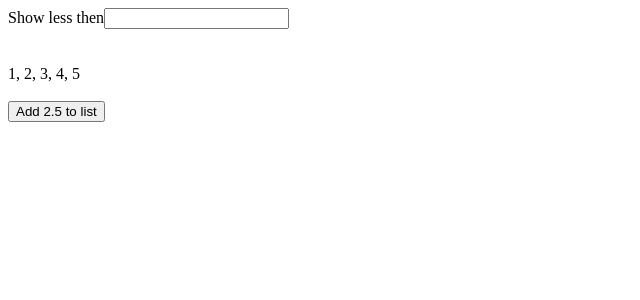
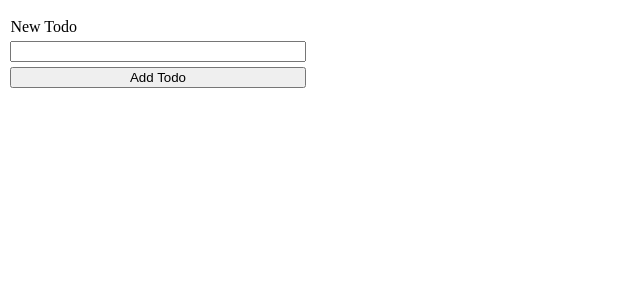
Before and after one commit to Hamm01/testing-reactPRoject, a React (Vite) app: page / in a window 1280 px wide. Shown: the top 300 px of the page, without its empty margins (0-640 px from the left). Built offline with nearby package versions, Linux system fonts and the light colour scheme.

Commit message:
Base Boilerplate for baisc todo app

```diff
--- a/src/App.jsx
+++ b/src/App.jsx
@@ -1,39 +1,72 @@
-import { useMemo, useState } from "react"
-/*
- Task is given that we have filtered items which work on input value comes from the input on page
- but here we not filtered items as state, which will called as derived state from items
- like if we do [filterItems, setFilterItems] = useState(items)
- this is the pointed bug because filter Items are made up using derived state..
- this will produce the bug. when that filtered items get changed because of items state.
- so we use the filteredItems as variable, which will update on each render of page
- we can more optimize the filterd Items state using the useMEmo hook
- this hook will only be used when the filtered list will take time to load
-*/
+import { useState } from "react"
+import "./styles.css"
+import { TodoItem } from "./TodoItem"
+// Instructions
 
+// 1. The state for our todos should be stored in local storage so when we come back to the page at a later time all our data is still there
+// 2. Convert all the state in the application to use `useReducer` and `Context` to pass the state between components
+// 3. Add the ability to delete existing todos
+// 4. Add a form that lets you filter todos by their name and hide completed todos
 
-function App(){
-const [items,setItems] = useState([1,2,3,4,5])
-const [inputValue, setInputValue] = useState("")
+function App() {
+  const [newTodoName, setNewTodoName] = useState("")
+  const [todos, setTodos] = useState([])
 
-const filteredItems = useMemo(() => {
- return inputValue === "" ? items : items.filter(item => item < inputValue)
-},[inputValue,items])
+  function addNewTodo() {
+    if (newTodoName === "") return
 
+    setTodos(currentTodos => {
+      return [
+        ...currentTodos,
+        { name: newTodoName, completed: false, id: crypto.randomUUID() },
+      ]
+    })
+    setNewTodoName("")
+  }
 
+  function toggleTodo(todoId, completed) {
+    setTodos(currentTodos => {
+      return currentTodos.map(todo => {
+        if (todo.id === todoId) return { ...todo, completed }
+
+        return todo
+      })
+    })
+  }
+
+  function deleteTodo(todoId) {
+    setTodos(currentTodos => {
+      return currentTodos.filter(todo => todo.id !== todoId)
+    })
+  }
 
   return (
     <>
-     <label htmlFor="lessThan">Show less then</label>
-      <input type="text" id="number" onChange={e => setInputValue(e.target.value)} value={inputValue} />
-      <br />
-      <br />
-      <br />
-      <div>{filteredItems.join(", ")}</div>
-      <br />
-      <button onClick={() => setItems(i=> [...i, 2.5])}>Add 2.5 to list</button>
+      <ul id="list">
+        {todos.map(todo => {
+          return (
+            <TodoItem
+              key={todo.id}
+              {...todo}
+              toggleTodo={toggleTodo}
+              deleteTodo={deleteTodo}
+            />
+          )
+        })}
+      </ul>
+
+      <div id="new-todo-form">
+        <label htmlFor="todo-input">New Todo</label>
+        <input
+          type="text"
+          id="todo-input"
+          value={newTodoName}
+          onChange={e => setNewTodoName(e.target.value)}
+        />
+        <button onClick={addNewTodo}>Add Todo</button>
+      </div>
     </>
+  )
+}
 
-    )
-
-  }
 export default App
--- /dev/null
+++ b/src/TodoItem.jsx
@@ -0,0 +1,18 @@
+export function TodoItem({ id, name, completed, toggleTodo, deleteTodo }) {
+    return (
+      <li className="list-item">
+        <label className="list-item-label">
+          <input
+            checked={completed}
+            type="checkbox"
+            data-list-item-checkbox
+            onChange={e => toggleTodo(id, e.target.checked)}
+          />
+          <span data-list-item-text>{name}</span>
+        </label>
+        <button onClick={() => deleteTodo(id)} data-button-delete>
+          Delete
+        </button>
+      </li>
+    )
+  }
--- /dev/null
+++ b/src/styles.css
@@ -0,0 +1,57 @@
+#new-todo-form {
+  display: flex;
+  flex-direction: column;
+  max-width: 300px;
+}
+
+#new-todo-form > * {
+  margin: 0.15rem;
+}
+
+#list {
+  padding: 0;
+}
+
+.list-item {
+  list-style: none;
+}
+
+.list-item-label:hover,
+[data-list-item-checkbox]:hover {
+  cursor: pointer;
+}
+
+.list-item-label:hover > [data-list-item-text] {
+  color: #333;
+  text-decoration: line-through;
+}
+
+[data-list-item-checkbox]:checked ~ [data-list-item-text] {
+  text-decoration: line-through;
+  color: #aaa;
+}
+
+[data-button-delete] {
+  margin-left: 0.5rem;
+}
+
+button {
+  cursor: pointer;
+}
+
+[data-button-edit] {
+  margin-left: 0.5rem;
+}
+
+.filter-form {
+  display: flex;
+  gap: 1rem;
+  align-items: center;
+  border-bottom: 1px solid black;
+  padding-bottom: 0.5rem;
+}
+
+.filter-form-group {
+  display: flex;
+  gap: 0.25rem;
+}
```
Also changed, not shown: app.html (added, +51 -0 lines).
